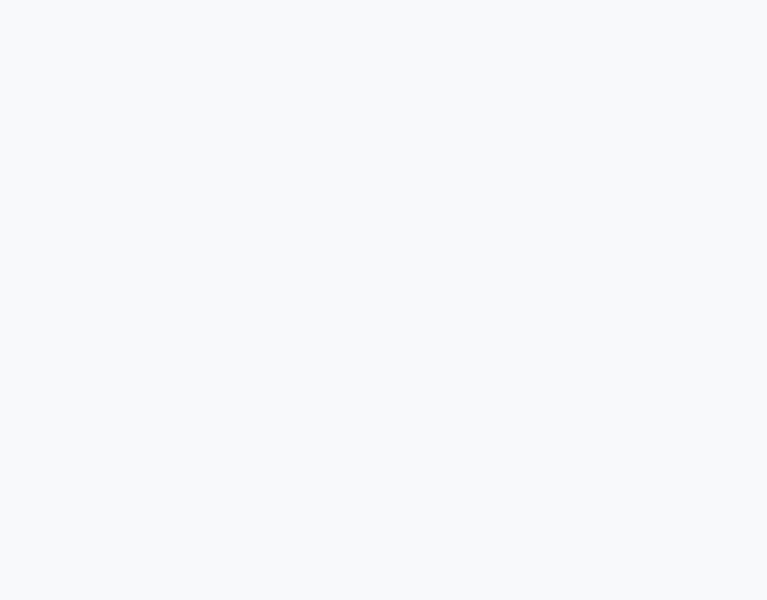
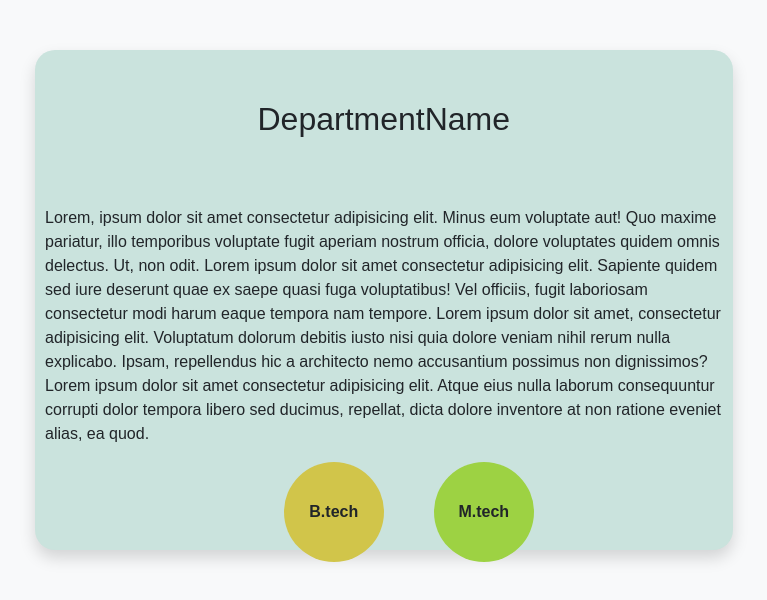
Before and after one commit to abhiramibanil/College-Project, a React (Vite) app: page /coursedescription in a window 1280 px wide. Before the commit this address had no page. Shown: the top 600 px of the page, without its empty margins (315-1082 px from the left). Built offline with nearby package versions, Linux system fonts and the light colour scheme.

Commit message:
course-description

```diff
--- a/src/App.jsx
+++ b/src/App.jsx
@@ -17,6 +17,7 @@ import AddHod from "./Components/AddHod";
 import { ToastContainer, toast } from 'react-toastify';
 import 'react-toastify/dist/ReactToastify.css';
 import Otp from "./Components/Otp";
+import CourseDescription from "./Components/CourseDescription";
 
 
 function App() {
@@ -36,6 +37,7 @@ function App() {
         <Route path="/AddTeacher" element={<AddTeach/>}></Route>
         <Route path="/AddHod" element={<AddHod/>}></Route>
         <Route path="/Otp" element={<Otp/>}></Route>
+        <Route path="/coursedescription" element={<CourseDescription/>}></Route>
 
       </Routes>
       {/* <Footer /> */}
--- /dev/null
+++ b/src/Components/CourseDescription.css
@@ -0,0 +1,51 @@
+.cd-main{
+    margin-left: 350px;
+}
+.c-description{
+    height: 500px;
+    width: 75%;
+    border-radius:20px;
+    margin-top: 50px;
+    background-color:rgb(202, 227, 221);
+}
+.c-description-head{
+    padding: 50px;
+
+}
+.cd-para{
+    margin: 10px;
+}
+.batch-button{
+    display: flex;
+    justify-content: center;
+    align-items: center;
+    gap: 50px;
+}
+.btech{
+    height: 100px;
+    width: 100px;
+    border-radius: 50%;
+    background-color: rgb(209, 197, 74);
+    align-items: center;
+    display: flex;
+    justify-content: center;
+    transition: all 0.3s;
+
+}
+.mtech{
+    height: 100px;
+    width: 100px;
+    border-radius: 50%;
+    background-color: rgb(157, 210, 67);
+    align-items: center;
+    display: flex;
+    justify-content: center;
+    transition: all 0.3s;
+
+}
+.mtech:hover {
+    transform: translateY(-15px);
+  }
+  .btech:hover {
+    transform: translateY(-15px);
+  }
--- /dev/null
+++ b/src/Components/CourseDescription.jsx
@@ -0,0 +1,28 @@
+import React from 'react'
+import "./Coursedescription.css"
+
+function CourseDescription() {
+  return (
+    <>
+    <div className='cd-main'>
+    <div className='c-description shadow'>
+        <div className='c-description-head justify-content-center align-items-center d-flex'><h2>DepartmentName</h2></div>
+        <div className='cd-para' ><p>
+        Lorem, ipsum dolor sit amet consectetur adipisicing elit. Minus eum voluptate aut! Quo maxime pariatur, illo temporibus voluptate fugit aperiam nostrum officia, dolore voluptates quidem omnis delectus. Ut, non odit.
+            Lorem ipsum dolor sit amet consectetur adipisicing elit. Sapiente quidem sed iure deserunt quae ex saepe quasi fuga voluptatibus! Vel officiis, fugit laboriosam consectetur modi harum eaque tempora nam tempore.
+            Lorem ipsum dolor sit amet, consectetur adipisicing elit. Voluptatum dolorum debitis iusto nisi quia dolore veniam nihil rerum nulla explicabo. Ipsam, repellendus hic a architecto nemo accusantium possimus non dignissimos?
+            Lorem ipsum dolor sit amet consectetur adipisicing elit. Atque eius nulla laborum consequuntur corrupti dolor tempora libero sed ducimus, repellat, dicta dolore inventore at non ratione eveniet alias, ea quod.
+        </p>
+        </div>
+        <div className='batch-button'>
+          <div><b></b></div>
+          <div className='btech'><b>B.tech</b></div>
+          <div className='mtech'><b>M.tech</b></div>
+        </div>
+    </div>
+    </div>
+    </>
+  )
+}
+
+export default CourseDescription
```
